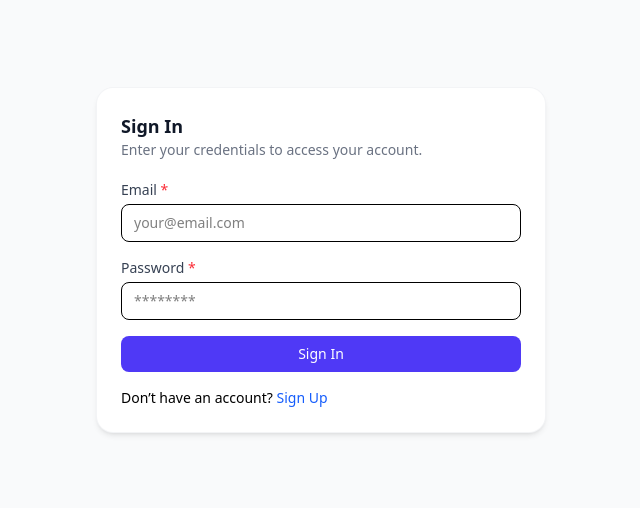
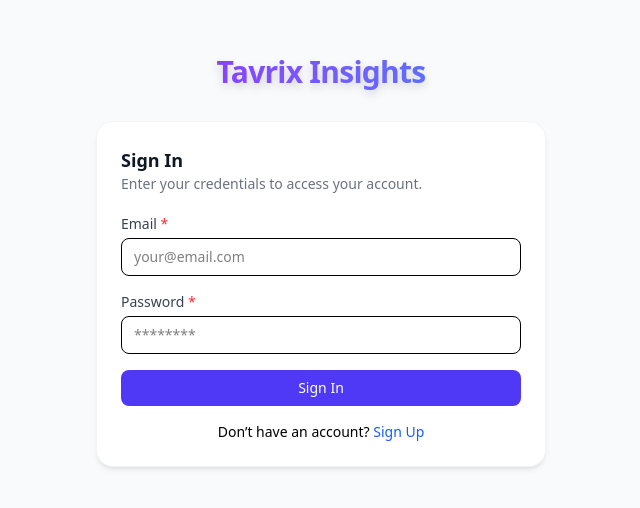
Before and after one commit to Tech-Visionary-11/Tavrix-insights, a React (Vite) app in the folder agent-watch-fe/: page /signin in a window 1280 px wide. Shown: the part 140-648 px from the top of the page, without its empty margins (319-959 px from the left). Built offline with nearby package versions, Linux system fonts and the light colour scheme.

Commit message:
name updation

```diff
--- a/agent-watch-fe/src/libs/components/layout/sidebar/SideBar.tsx
+++ b/agent-watch-fe/src/libs/components/layout/sidebar/SideBar.tsx
@@ -58,9 +58,9 @@ export function Sidebar() {
       >
         {/* Mobile header */}
         <div className="flex items-center justify-between px-4 py-5 md:hidden">
-          <span className="text-lg font-bold text-indigo-700">
-            <img src={logo} alt="agent-watch-logo" /> Travix Insights
-          </span>
+          <h1 className="text-lg font-bold text-indigo-700">
+           Tavrix Insights
+          </h1>
           <button onClick={closeMobile} className="text-gray-500">
             <X size={20} />
           </button>
@@ -75,10 +75,8 @@ export function Sidebar() {
           {collapsed ? (
             <img src={logo} alt="agent-watch-logo" />
           ) : (
-            <div className="flex items-center gap-2">
-              <img src={logo} alt="agent-watch-logo" className="w-6 h-6" />
-              <span className="text-xl font-bold text-indigo-700">Travix Insights</span>
-            </div>
+              <h1 className="text-2xl font-bold text-indigo-700">Tavrix Insights</h1>
+
           )}
         </div>
 
--- a/agent-watch-fe/src/pages/login/SignIn.tsx
+++ b/agent-watch-fe/src/pages/login/SignIn.tsx
@@ -17,7 +17,6 @@ interface JwtPayload {
   exp: number; // Expiry time in seconds
 }
 
-
 export function SignIn() {
   const [login, { isLoading, error }] = useLoginMutation();
   const navigate = useNavigate();
@@ -28,17 +27,14 @@ export function SignIn() {
     password: Yup.string().min(6, 'Too short').required('Required'),
   });
 
-
   const handleSubmit = async (values: SignInValues) => {
     try {
       const response = await login(values).unwrap();
       const token = response.access_token;
 
-    // Decode the token to get the expiration time
       const decoded: JwtPayload = jwtDecode(token);
-    const expiresAt = new Date(decoded.exp * 1000); // convert to ms
+      const expiresAt = new Date(decoded.exp * 1000);
 
-    // Store token in cookie with correct expiry
       Cookies.set('auth_token', token, {
         expires: expiresAt,
         secure: true,
@@ -52,13 +48,21 @@ const handleSubmit = async (values: SignInValues) => {
     }
   };
 
-
   return (
     <div className="flex justify-center items-center min-h-screen bg-gray-50">
+      <div className="w-full max-w-md">
+        {/* ✅ App name above the card */}
+       <h1 className="text-3xl font-extrabold text-center mb-8
+  text-transparent bg-clip-text bg-gradient-to-r from-purple-600 to-blue-500
+  drop-shadow-lg tracking-tight"
+>
+  Tavrix Insights
+</h1>
+
         <Card
           title="Sign In"
           description="Enter your credentials to access your account."
-        className="max-w-md w-full"
+          className="w-full"
         >
           <Formik
             initialValues={initialValues}
@@ -101,10 +105,15 @@ const handleSubmit = async (values: SignInValues) => {
               </Form>
             )}
           </Formik>
-      <p className="mt-4 text-sm">
-  Don’t have an account? <Link to="/signup" className="text-blue-600 hover:underline">Sign Up</Link>
+
+          <p className="mt-4 text-sm text-center">
+            Don’t have an account?{' '}
+            <Link to="/signup" className="text-blue-600 hover:underline">
+              Sign Up
+            </Link>
           </p>
         </Card>
       </div>
+    </div>
   );
 }
--- a/agent-watch-fe/src/pages/login/SignUp.tsx
+++ b/agent-watch-fe/src/pages/login/SignUp.tsx
@@ -99,6 +99,14 @@ export function SignUp() {
 
   return (
     <div className="flex justify-center items-center min-h-screen bg-gray-50">
+            <div className="w-full max-w-md">
+      <h1
+          className="text-3xl font-extrabold text-center mb-8
+            text-transparent bg-clip-text bg-gradient-to-r from-purple-600 to-blue-500
+            drop-shadow-lg tracking-tight"
+        >
+          Tavrix Insights
+        </h1>
       <Card title="Sign Up" description="Create a new account" className="max-w-md w-full">
         <Formik initialValues={initialValues} validationSchema={validationSchema} onSubmit={handleSubmit}>
           {({ values, isSubmitting, setFieldValue }) => (
@@ -180,5 +188,6 @@ export function SignUp() {
         </p>
       </Card>
     </div>
+    </div>
   );
 }
```
Lines whose indentation alone changed are shown as unchanged.
